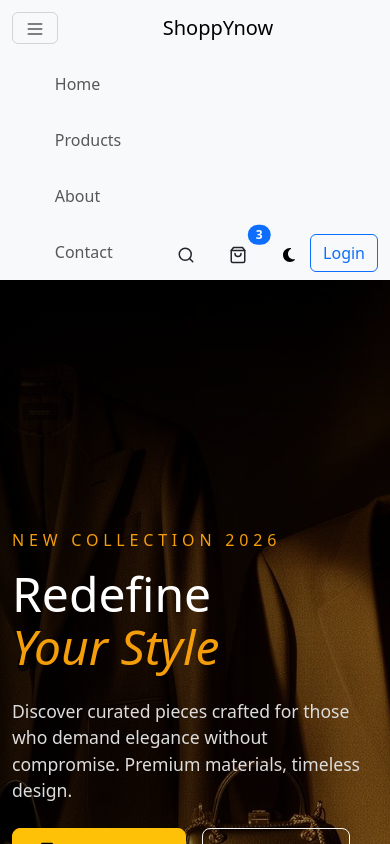
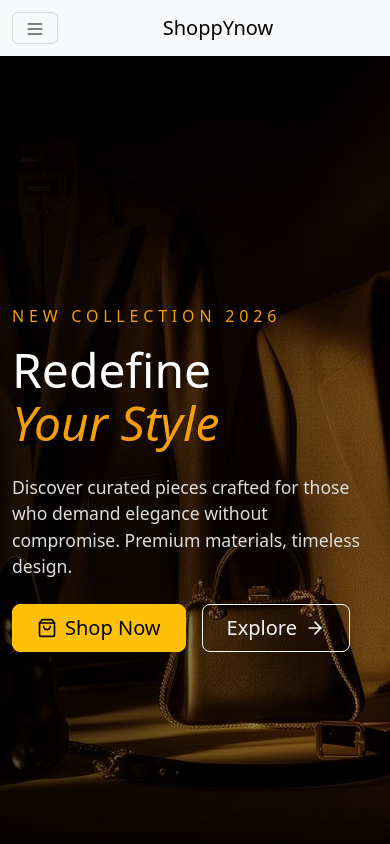
Before and after one commit to DIPAKK2310/ShoppYnow, a React (Vite) app in the folder frontend/vite-project/: page / in a window 390 px wide. Shown: the top 844 px of the page. Built offline with nearby package versions, Linux system fonts and the light colour scheme.

Commit message:
fix:mobile navbar

```diff
--- a/frontend/vite-project/src/components/Navbar.jsx
+++ b/frontend/vite-project/src/components/Navbar.jsx
@@ -74,7 +74,7 @@ function Navbar() {
 
 
           {/* MENU */}
-          <div className="collapse navbar-collapse d-flex align-items-end" id="navbarNav">
+          <div className="collapse navbar-collapse align-items-end" id="navbarNav">
 
             <ul className="navbar-nav mx-auto mt-3 mt-lg-0 gap-3">
 
```
